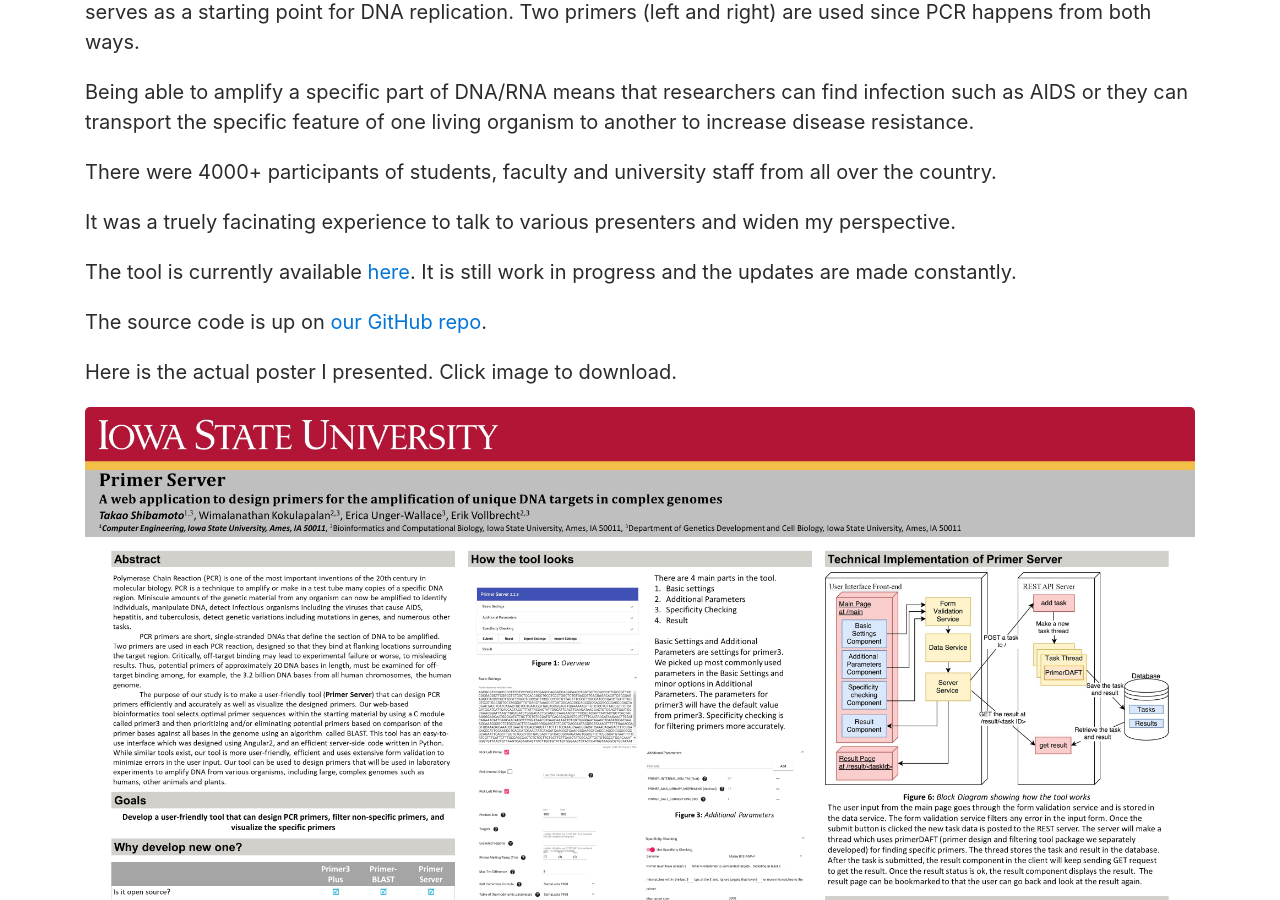
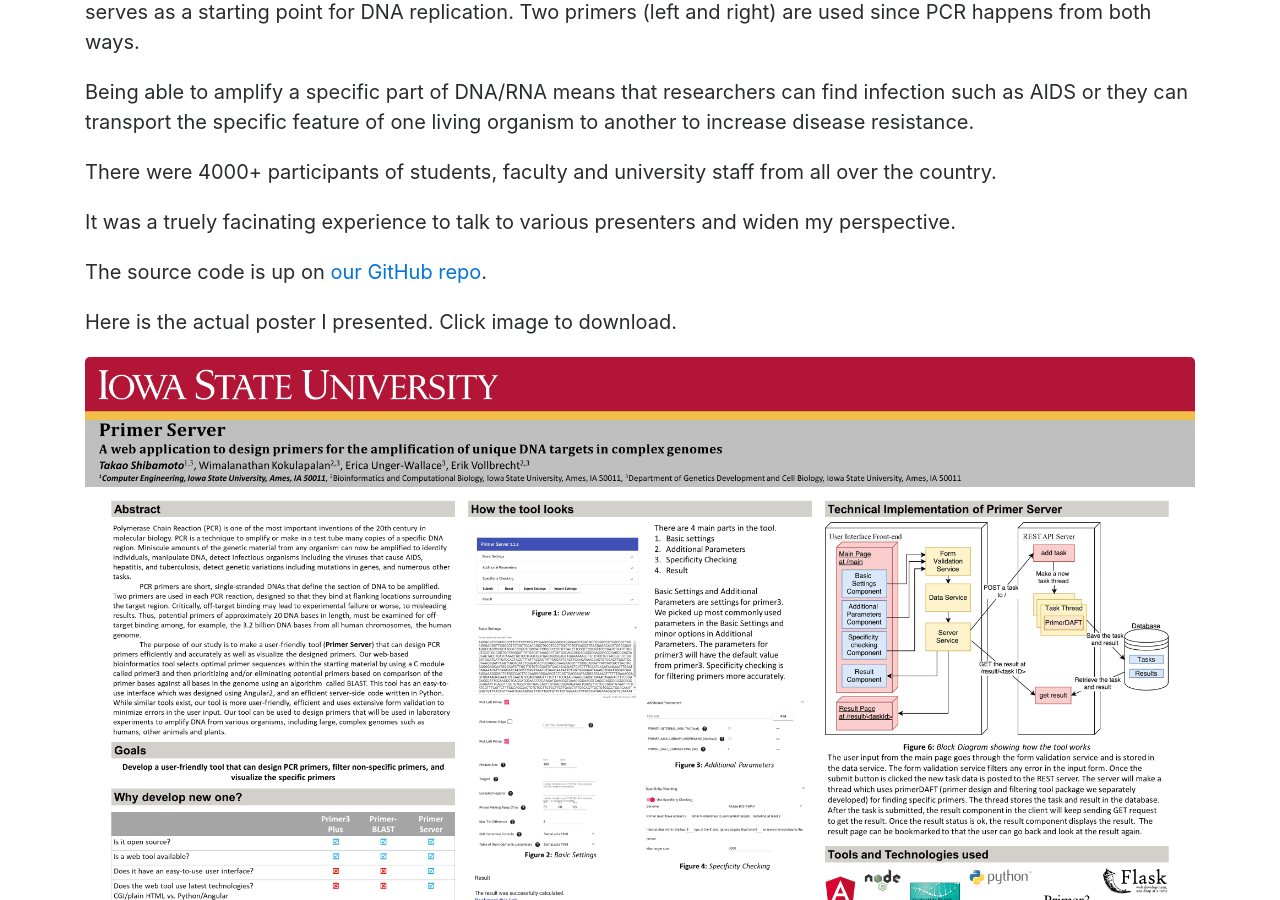
Before and after one commit to takasoft/takasoft.github.io, a Jekyll site: the page built from _posts/2018-04-11-ncur-primer-server.md, in a window 1280 px wide and 900 px high, scrolled down 932 px. Built offline with Jekyll 4.4.1, drawn with Linux system fonts in a browser that asks for light colours.

Commit message:
Update 2018-04-11-ncur-primer-server.md
- Remove old link
- Update repo url

```diff
--- a/_posts/2018-04-11-ncur-primer-server.md
+++ b/_posts/2018-04-11-ncur-primer-server.md
@@ -22,9 +22,7 @@
 
 It was a truely facinating experience to talk to various presenters and widen my perspective.
 
-The tool is currently available <a href="http://18.219.153.20/primer-server" target="_blank">here</a>. It is still work in progress and the updates are made constantly.
-
-The source code is up on <a href="https://github.com/vollbrechtlab" target="_blank">our GitHub repo</a>.
+The source code is up on <a href="https://github.com/vollbrechtlab/primer-server" target="_blank">our GitHub repo</a>.
 
 Here is the actual poster I presented. Click image to download.
 
```
